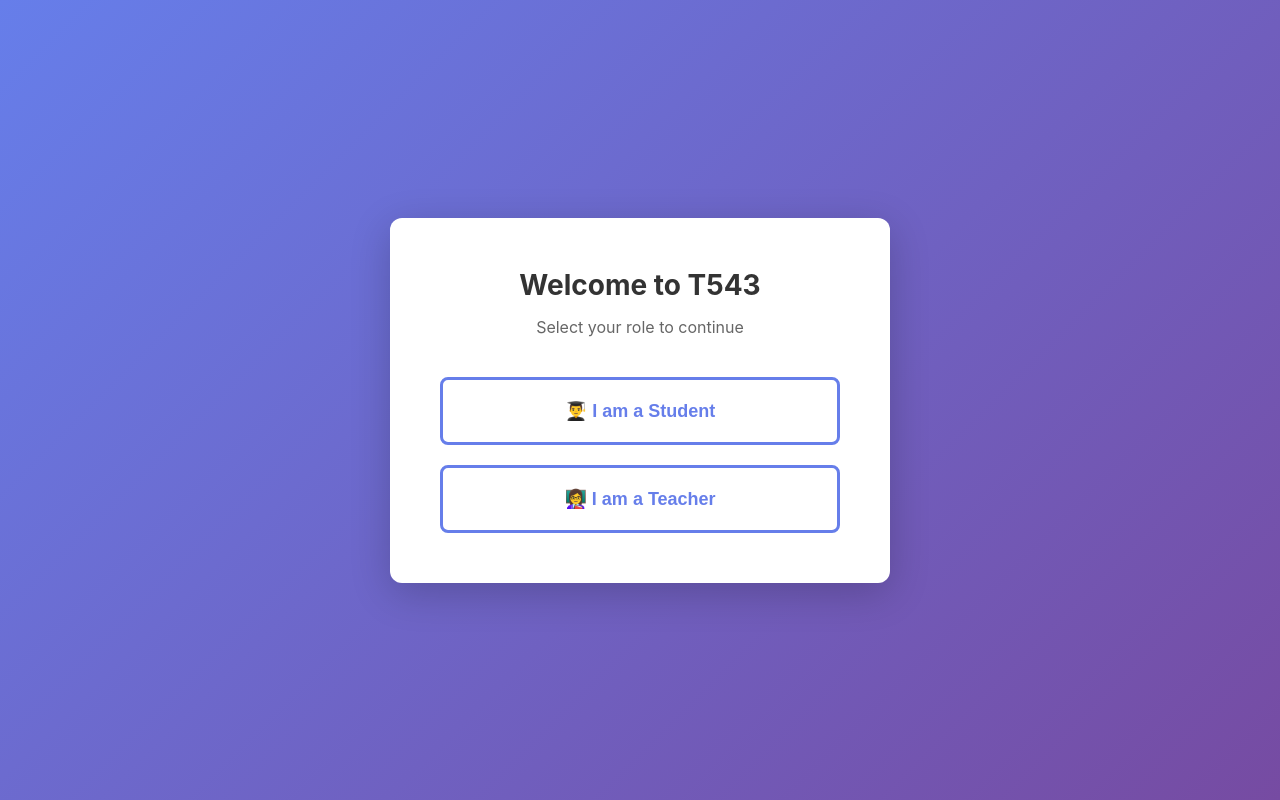
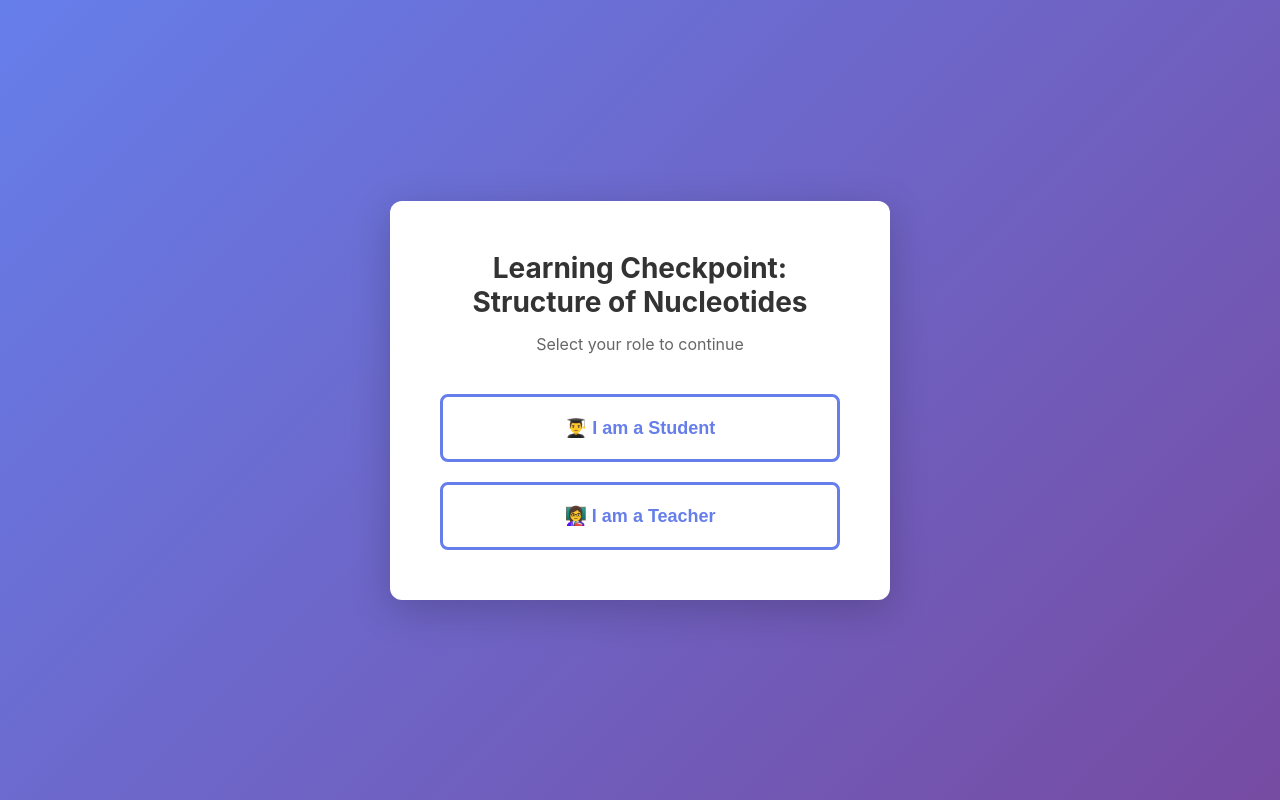
Before and after one commit to qiaole1311/t543, a plain HTML site: page index.html in a window 1280 px wide. Drawn offline with Linux system fonts and the light colour scheme.

Commit message:
Update landing page title to 'Learning Checkpoint: Structure of Nucleotides'

```diff
--- a/index.html
+++ b/index.html
@@ -76,7 +76,7 @@
 </head>
 <body>
     <div class="container">
-        <h1>Welcome to T543</h1>
+        <h1>Learning Checkpoint: Structure of Nucleotides</h1>
         <p class="subtitle">Select your role to continue</p>
 
         <div class="role-buttons">
```
